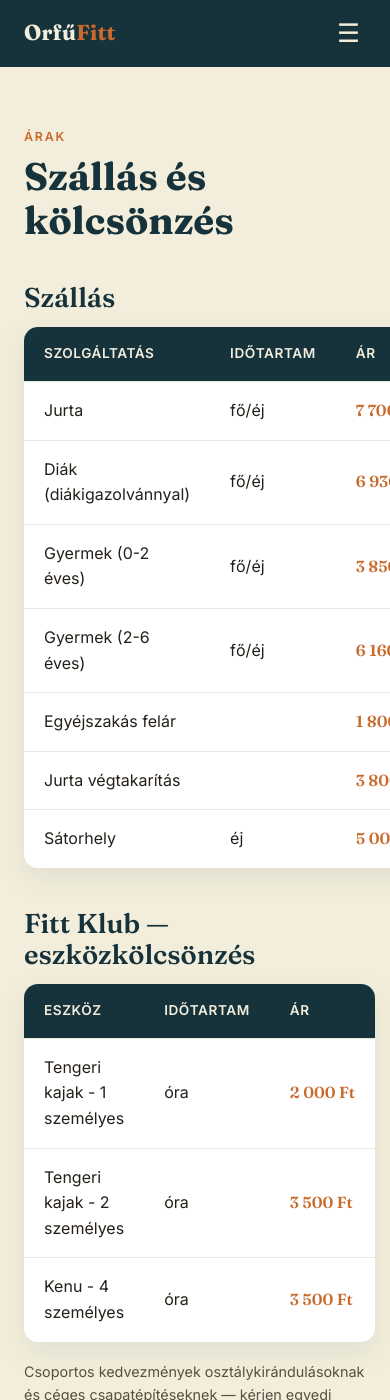
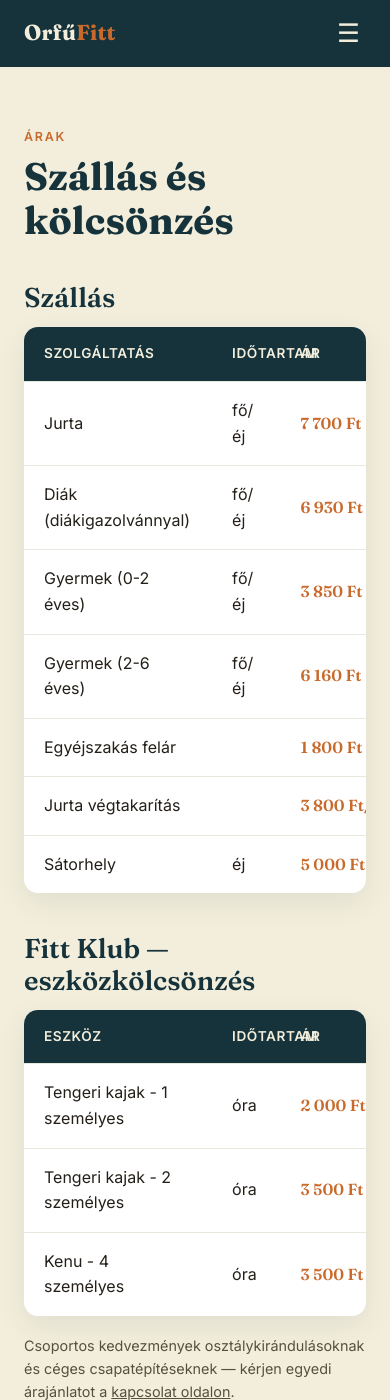
Before and after one commit to bnclrn0/orfufitt, a Jekyll site: the page built from arak.md, in a window 390 px wide and 1400 px high. Built offline with Jekyll 4.4.1, drawn with Linux system fonts in a browser that asks for light colours.

Commit message:
Update style.css

```diff
--- a/assets/css/style.css
+++ b/assets/css/style.css
@@ -286,6 +286,32 @@ section { padding: 72px 0; }
   color: #55503f;
 }
 
+/* ---------- Mobil nézet ---------- */
+@media (max-width: 768px) {
+  .price-table {
+    table-layout: fixed;
+  }
+
+  .price-table th:first-child,
+  .price-table td:first-child {
+    width: 55%;
+    white-space: normal;
+    overflow-wrap: break-word;
+    word-break: break-word;
+  }
+
+  .price-table th:nth-child(2),
+  .price-table td:nth-child(2) {
+    width: 20%;
+  }
+
+  .price-table th:nth-child(3),
+  .price-table td:nth-child(3) {
+    width: 25%;
+    white-space: nowrap;
+  }
+}
+
 /* ---------- Gallery ---------- */
 .gallery-grid {
   display: grid;
```
